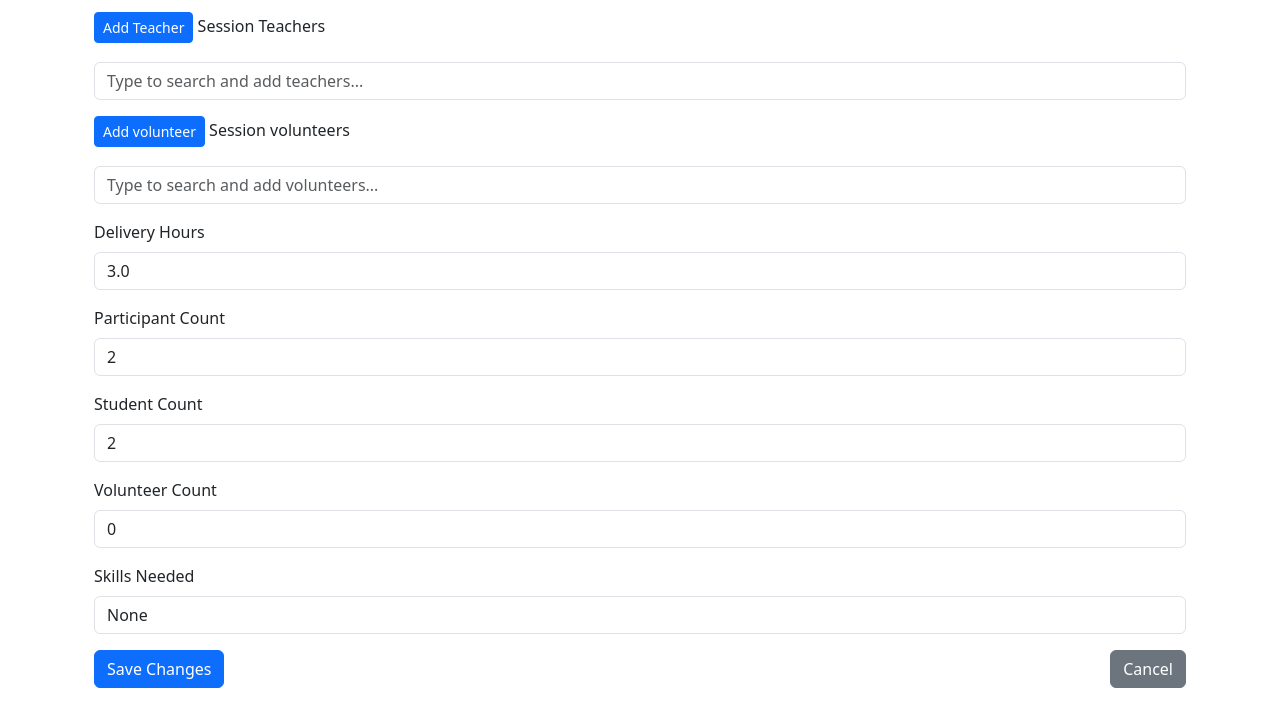
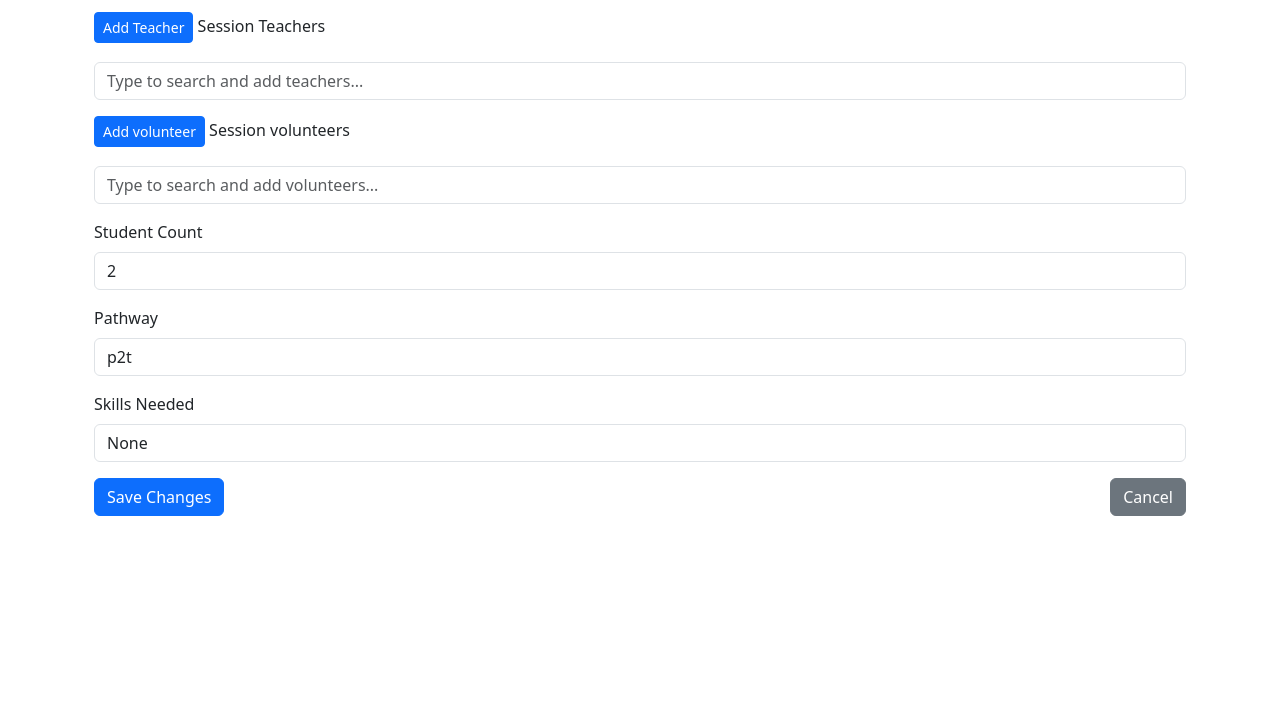
Before and after one commit to admiralorbiter/prepkc-polaris, a Flask app: page /edit-session/1 in a window 1280 px wide. Shown: the part 712-1416 px from the top of the page. After the commit the page ends 1228 px from the top, so only its background shows below. Run offline with Flask 3, Linux system fonts and the light colour scheme; some libraries are stand-ins or nearby versions.

Commit message:
updated session

```diff
--- a/app/routes/views.py
+++ b/app/routes/views.py
@@ -318,12 +318,11 @@ def edit_session(session_id):
         session.name = request.form.get('sessionTitle')
         session.start_date = datetime.strptime(request.form.get('sessionDate'), '%Y-%m-%d').date()
         session.start_time = datetime.strptime(request.form.get('sessionTime'), '%H:%M').time()
+        session.end_time = datetime.strptime(request.form.get('sessionEndTime'), '%H:%M').time()
         session.status = request.form.get('sessionStatus')
         session.type = request.form.get('sessionType')
-        session.delivery_hours = request.form.get('deliveryHours')
-        session.participant_count = request.form.get('participantCount')
-        session.student_count = request.form.get('studentCount')
-        session.volunteer_count = request.form.get('volunteerCount')
+        session.manual_student_count = request.form.get('manualStudentCount')
+        session.pathway = request.form.get('pathway')
         session.skills_needed = request.form.get('skillsNeeded')
 
         db.session.commit()
@@ -331,6 +330,7 @@ def edit_session(session_id):
         return redirect(url_for('sessions'))
 
     return render_template('/sessions/edit_session_form.html', session=session, session_types=session_types)
+
 
 @app.route('/edit-organization', methods=['GET'])
 def edit_organization():
--- a/app/templates/sessions/partials/session_form_fields_adv.html
+++ b/app/templates/sessions/partials/session_form_fields_adv.html
@@ -1,19 +1,15 @@
-<!-- session_edit_fields.html -->
 <div class="mb-3">
-    <label for="deliveryHours" class="form-label">Delivery Hours</label>
-    <input type="number" class="form-control" id="deliveryHours" name="deliveryHours" value="{{ session.delivery_hours if session else '' }}" required>
+    <label for="manualStudentCount" class="form-label">Student Count</label>
+    <input type="number" class="form-control" id="manualStudentCount" name="manualStudentCount" value="{{ session.manual_student_count if session else '' }}">
 </div>
 <div class="mb-3">
-    <label for="participantCount" class="form-label">Participant Count</label>
-    <input type="number" class="form-control" id="participantCount" name="participantCount" value="{{ session.participant_count if session else '' }}" required>
-</div>
-<div class="mb-3">
-    <label for="studentCount" class="form-label">Student Count</label>
-    <input type="number" class="form-control" id="studentCount" name="studentCount" value="{{ session.student_count if session else '' }}" required>
-</div>
-<div class="mb-3">
-    <label for="volunteerCount" class="form-label">Volunteer Count</label>
-    <input type="number" class="form-control" id="volunteerCount" name="volunteerCount" value="{{ session.volunteer_count if session else '' }}" required>
+    <label for="pathway" class="form-label">Pathway</label>
+    <select class="form-control" id="pathway" name="pathway">
+        <option value="None" {{ 'selected' if session and session.pathway == 'None' else '' }}>None</option>
+        <option value="p2t" {{ 'selected' if session and session.pathway == 'p2t' else '' }}>p2t</option>
+        <option value="p2gd" {{ 'selected' if session and session.pathway == 'p2gd' else '' }}>p2gd</option>
+        <!-- Add more pathways here as needed -->
+    </select>
 </div>
 <div class="mb-3">
     <label for="skillsNeeded" class="form-label">Skills Needed</label>
```
Also changed, not shown: app/polaris.db.
